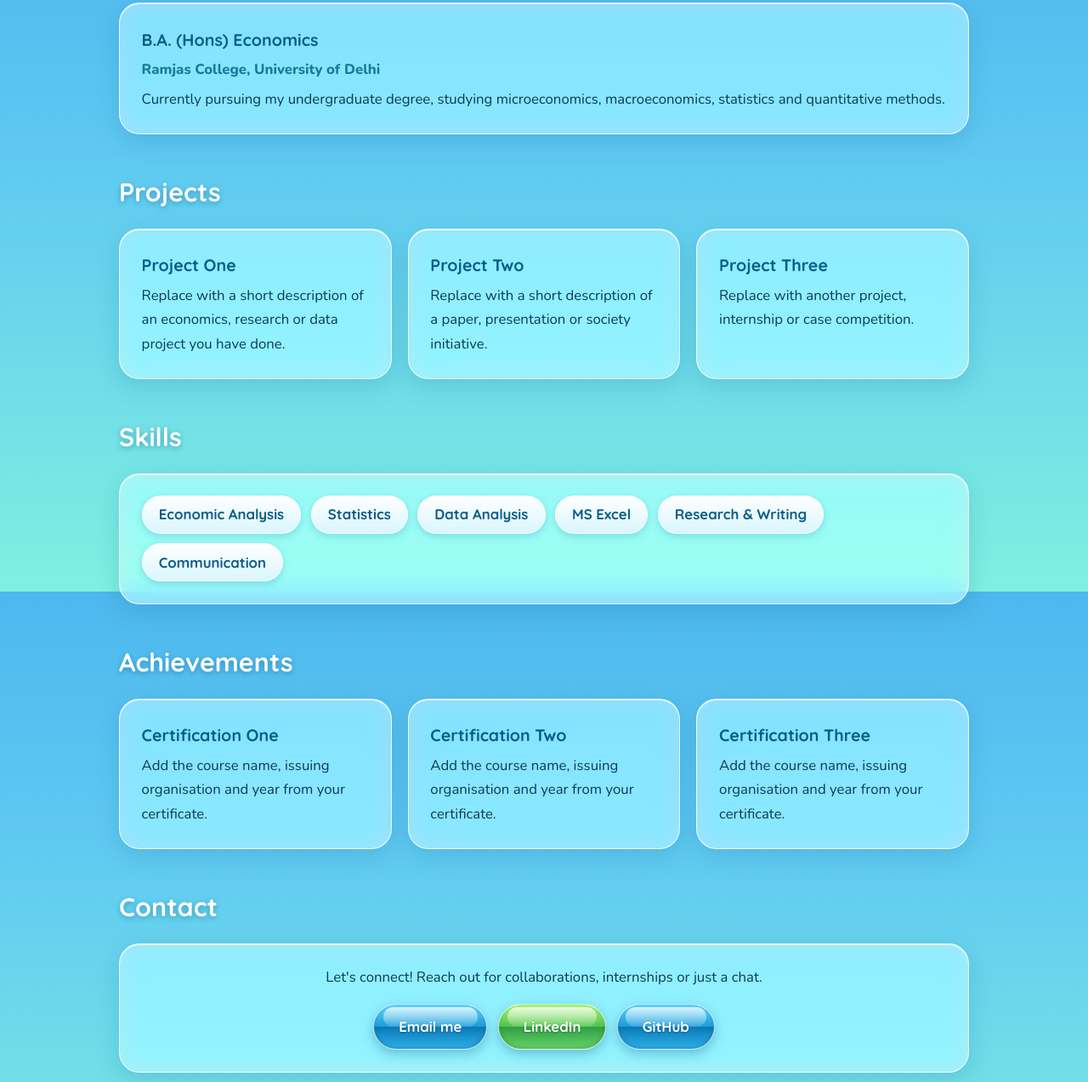
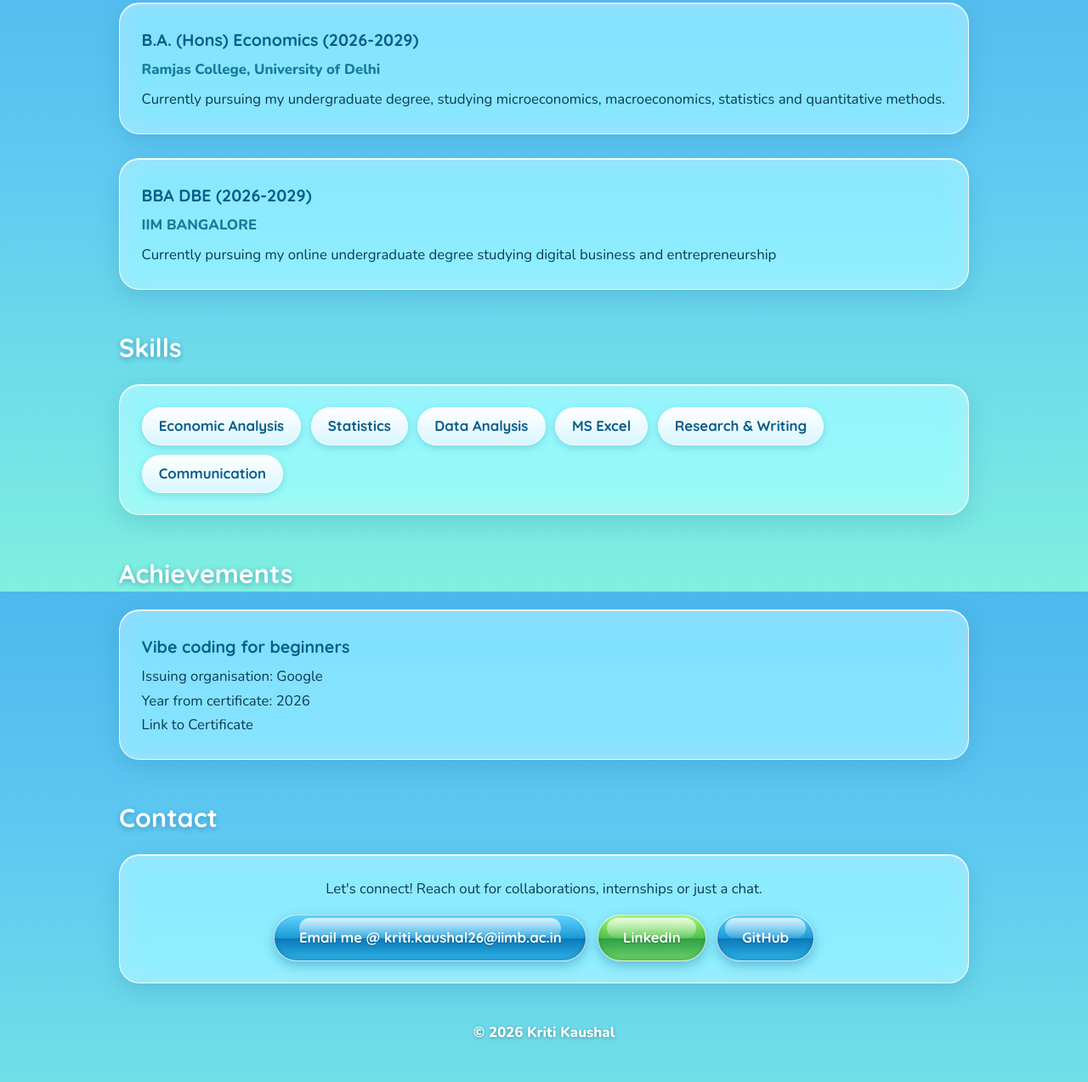
Before and after one commit to kriti-kaushal19/Resume-Kriti, a plain HTML site: page index.html in a window 1280 px wide. Shown: the part 904-2177 px from the top of the page at 85% size. Drawn offline with nearby package versions, Linux system fonts and the light colour scheme.

Commit message:
update resume

```diff
--- a/index.html
+++ b/index.html
@@ -21,7 +21,6 @@
     <ul class="nav-links" id="navLinks">
       <li><a href="#about">About</a></li>
       <li><a href="#education">Education</a></li>
-      <li><a href="#projects">Projects</a></li>
       <li><a href="#skills">Skills</a></li>
       <li><a href="#achievements">Achievements</a></li>
       <li><a href="#contact">Contact</a></li>
@@ -31,12 +30,11 @@
   <main>
     <section id="home" class="hero">
       <div class="photo-ring">
-        <img src="photo.jpg" alt="Photo of Kriti Kaushal" onerror="this.replaceWith(Object.assign(document.createElement('span'),{className:'initials',textContent:'KK'}))">
+        <img src="img/Kriti_Image.jpeg" alt="Photo of Kriti Kaushal" onerror="this.replaceWith(Object.assign(document.createElement('span'),{className:'initials',textContent:'KK'}))">
       </div>
       <h1>Hi, I'm <span class="accent">Kriti Kaushal</span></h1>
       <p class="tagline">Economics (Hons) student at Ramjas College, University of Delhi</p>
       <div class="btn-row">
-        <a class="btn" href="#projects">View my work</a>
         <a class="btn btn-green" href="#contact">Contact me</a>
       </div>
     </section>
@@ -51,27 +49,14 @@
     <section id="education">
       <h2>Education</h2>
       <div class="card glass">
-        <h3>B.A. (Hons) Economics</h3>
+        <h3>B.A. (Hons) Economics (2026-2029)</h3>
         <p class="meta">Ramjas College, University of Delhi</p>
         <p>Currently pursuing my undergraduate degree, studying microeconomics, macroeconomics, statistics and quantitative methods.</p>
-      </div>
-    </section>
-
-    <section id="projects">
-      <h2>Projects</h2>
-      <div class="grid">
-        <article class="card glass">
-          <h3>Project One</h3>
-          <p>Replace with a short description of an economics, research or data project you have done.</p>
-        </article>
-        <article class="card glass">
-          <h3>Project Two</h3>
-          <p>Replace with a short description of a paper, presentation or society initiative.</p>
-        </article>
-        <article class="card glass">
-          <h3>Project Three</h3>
-          <p>Replace with another project, internship or case competition.</p>
-        </article>
+      </div><br>
+      <div class="card glass">
+        <h3>BBA DBE (2026-2029)</h3>
+        <p class="meta">IIM BANGALORE </p>
+        <p>Currently pursuing my online undergraduate degree studying digital business and entrepreneurship</p>
       </div>
     </section>
 
@@ -93,16 +78,8 @@
       <h2>Achievements</h2>
       <div class="grid">
         <article class="card glass">
-          <h3>Certification One</h3>
-          <p>Add the course name, issuing organisation and year from your certificate.</p>
-        </article>
-        <article class="card glass">
-          <h3>Certification Two</h3>
-          <p>Add the course name, issuing organisation and year from your certificate.</p>
-        </article>
-        <article class="card glass">
-          <h3>Certification Three</h3>
-          <p>Add the course name, issuing organisation and year from your certificate.</p>
+          <h3>Vibe coding for beginners</h3>
+          <p>Issuing organisation: Google <br> Year from certificate: 2026 <br><a href="https://s3.amazonaws.com/coursera_assets/meta_images/generated/CERTIFICATE_LANDING_PAGE/CERTIFICATE_LANDING_PAGE~ZNPCJLI0U94F/CERTIFICATE_LANDING_PAGE~ZNPCJLI0U94F.jpeg" target="_blank" rel="noopener">Link to Certificate</a>
         </article>
       </div>
     </section>
@@ -112,9 +89,9 @@
       <div class="card glass contact">
         <p>Let's connect! Reach out for collaborations, internships or just a chat.</p>
         <div class="btn-row">
-          <a class="btn" href="mailto:your.email@example.com">Email me</a>
-          <a class="btn btn-green" href="https://www.linkedin.com/in/your-profile" target="_blank" rel="noopener">LinkedIn</a>
-          <a class="btn" href="https://github.com/your-username" target="_blank" rel="noopener">GitHub</a>
+          <a class="btn">Email me @ kriti.kaushal26@iimb.ac.in</a>
+          <a class="btn btn-green" href="https://www.linkedin.com/in/kriti-kaushal-9b2a7a446?utm_source=share_via&utm_content=profile&utm_medium=member_ios" target="_blank" rel="noopener">LinkedIn</a>
+          <a class="btn" href="https://github.com/kriti-kaushal19" target="_blank" rel="noopener">GitHub</a>
         </div>
       </div>
     </section>
```
Also changed, not shown: img/Kriti_Image.jpeg (added).
